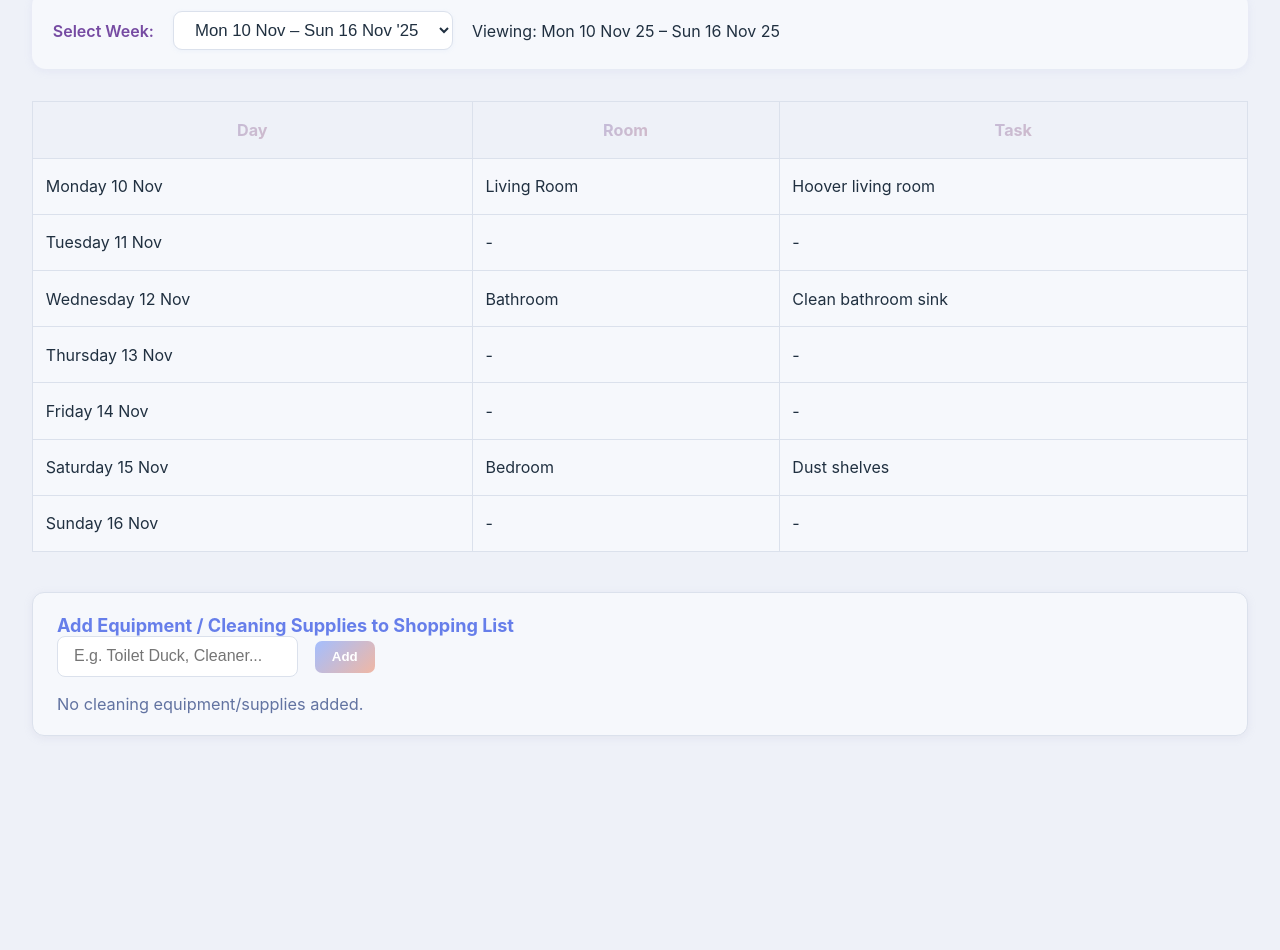
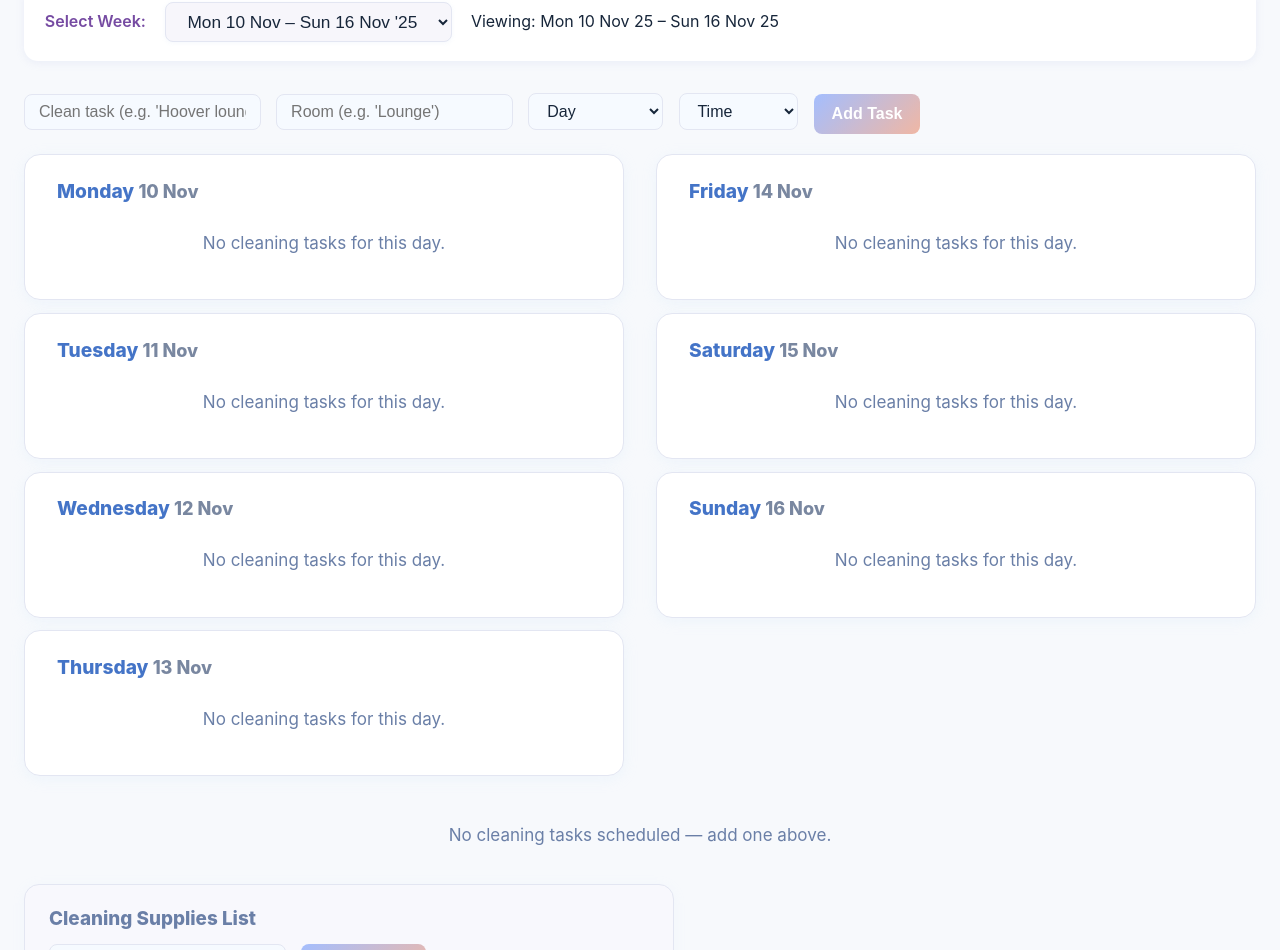
Before and after one commit to graemewright2005-ux/Home-Management-Hub, a plain HTML site: page pages/cleaning.html in a window 1280 px wide. Shown: the part 172-1122 px from the top of the page. Before the commit the page ends 948 px from the top, so only its background shows below. Drawn offline with Linux system fonts and the light colour scheme.

Commit message:
Enhance cleaning.html with new styles and task features
Refactor cleaning page styles and update task management functionality.

```diff
--- a/pages/cleaning.html
+++ b/pages/cleaning.html
@@ -8,69 +8,139 @@
         :root {
             --primary: #667eea;
             --primary-dark: #764ba2;
-            --gradient: linear-gradient(135deg, #a4befe 0%, #f0b7a4 100%);
-            --bg: #eef1f8;
-            --card: #f6f8fc;
-            --text: #203040;
-            --text-dim: #6273a1;
-            --border: #dbe1ec;
-            --accent: #f59e42;
+            --gradient: linear-gradient(135deg,#a4befe 0%, #f0b7a4 100%);
+            --bg: #f7f9fc;
+            --card: #fff;
+            --text: #17263a;
+            --text-dim: #6a7fa7;
+            --border: #e3e6f2;
+            --accent: #e37b38;
         }
-        body { background:var(--bg); color:var(--text); font-family: -apple-system, BlinkMacSystemFont, 'Segoe UI', sans-serif; }
-        * { box-sizing: border-box; }
-        .nav { background: var(--card); border-bottom: 1px solid var(--border); padding: 1rem 1.5rem; position: sticky; top: 0;}
+        body {
+            font-family: -apple-system, BlinkMacSystemFont, 'Segoe UI', sans-serif;
+            background: var(--bg);
+            color: var(--text);
+            line-height: 1.6;
+        }
+        * { box-sizing: border-box; margin:0; padding:0; }
+        .nav { background: var(--card); border-bottom: 1px solid var(--border); padding: 1rem 1.5rem; }
         .nav-content { max-width: 1400px; margin: 0 auto; display: flex; justify-content: space-between; align-items: center;}
         .nav-brand { font-size: 1.5rem; font-weight: 800; background: var(--gradient); -webkit-background-clip: text; -webkit-text-fill-color: transparent;}
         .nav-menu { display: flex; gap: 0.5rem; list-style: none;}
-        .nav-menu a { padding:0.6rem 1.2rem; border-radius:8px; text-decoration:none; color:var(--text-dim); font-weight:600; font-size:0.95rem; transition:all 0.2s;}
-        .nav-menu a:hover { background: rgba(102,126,234,0.1); color:var(--primary);}
-        .nav-menu a.active { background: var(--gradient); color:white;}
-        @media(max-width:768px){
-            .nav-menu{flex-direction:column;}
-        }
+        .nav-menu a { padding:0.6rem 1.2rem; border-radius:8px; text-decoration:none; color:var(--text-dim); font-weight:600; font-size:0.95rem;}
+        .nav-menu a:hover { background: rgba(102,126,234,0.12); color:var(--primary);}
+        .nav-menu a.active { background: var(--gradient); color:#fff;}
         .container { max-width: 1400px; margin: 0 auto; padding: 2rem 1.5rem;}
-        h1 { font-size:2rem; background:var(--gradient); -webkit-background-clip:text; -webkit-text-fill-color:transparent; margin: 0;}
-        /* Week selector */
+        h1 { font-size:2rem; background:var(--gradient); -webkit-background-clip:text; -webkit-text-fill-color:transparent; margin:0;}
+        /* Week picker controls */
         .week-picker-row {
             display: flex; gap: 1.2em; align-items: center; margin-bottom: 2em; flex-wrap: wrap;
             background: var(--card); padding: 1.2em 1.3em; border-radius: 14px; box-shadow: 0 2px 9px 0 rgba(160,170,220,0.14);
         }
         .week-picker-row label { font-weight:600; color:var(--primary-dark);}
         .week-picker-row select {
-            border-radius: 9px; background: #fff; border: 1px solid var(--border);
-            color: var(--text); padding: 0.47em 1em; font-size: 1.05em; box-shadow: 0 1px 5px 0 rgba(146,172,234,0.09);
+            border-radius: 8px; background: #f7f6fb; border: 1.5px solid var(--border); color: var(--text); padding: 0.47em 1em; font-size: 1.08em; box-shadow: 0 1px 5px 0 rgba(146,172,234,0.09);
         }
         .week-picker-row select:focus { outline:none; border-color: var(--primary); box-shadow: 0 2px 8px 0 #a4befe44;}
-        /* Cleaning cards and equipment */
-        .cleaning-tasks-table { width:100%; border-collapse:collapse; margin-bottom:2.5em;}
-        th, td { border:1px solid var(--border); padding:1.1em 0.8em; background:var(--card);}
-        th { background:var(--gradient); -webkit-background-clip:text; -webkit-text-fill-color:transparent; font-size:1.01em;}
+        /* Task grid and cards */
+        .task-grid {
+            display: grid;
+            grid-template-columns: repeat(2, 1fr);
+            gap: 2em;
+            margin-bottom:2em;
+        }
+        @media(max-width:950px){ .task-grid { grid-template-columns:1fr; gap:1em; } }
+        .cleaning-task-card {
+            background: var(--card);
+            border: 1.2px solid var(--border);
+            border-radius: 16px;
+            padding: 1.3em 2em;
+            box-shadow: 0 3px 14px 0 #cfe8fc35;
+            margin-bottom:0.8em;
+        }
+        .task-header {
+            font-size:1.1em;
+            font-weight:800;
+            margin-bottom:0.3em;
+            color: #6a7fa7;
+            letter-spacing: 0.01em;
+            background:var(--gradient);
+            -webkit-background-clip:text;
+            -webkit-text-fill-color:transparent;
+        }
+        .task-day-label {
+            font-size:1.2em;
+            font-weight:800;
+            margin-bottom:1em;
+            color:#4474c7;
+        }
+        .task-time {
+            font-size:1em; color:#e37b38; background:#fff8e8; border-radius: 6px; padding:0.1em 0.5em; margin-left:0.7em; font-weight:600; margin-bottom:0.2em;
+        }
+        .cleaning-task {
+            display:flex; align-items:center; gap:1em; margin-bottom:0.39em;
+        }
+        .task-room {font-size:1em; color:#764ba2; font-weight:600;}
+        .task-desc {font-size:1em; color:#273248;}
+        /* Add task controls */
+        .add-task-row { display:flex; gap:0.96em; flex-wrap:wrap; align-items:center; margin-bottom:1.18em; }
+        .add-task-row input, .add-task-row select {
+            font-size:1em;
+            padding:0.51em 0.87em;
+            border-radius:8px;
+            border:1.2px solid var(--border);
+            background:#f6faff;
+            color:#17263a;
+            margin-bottom:0.29em;
+        }
+        .add-task-row input:focus, .add-task-row select:focus {
+            outline:none;
+            border-color: #764ba2;
+            background:#e3eafe;
+        }
+        .add-task-row .btn {
+            padding:0.7em 1.12em;
+            border-radius:8px;
+            font-weight:600;
+            font-size:1em;
+            border:none;
+            background: var(--gradient);
+            color:#fff;
+            cursor:pointer;
+        }
+        .add-task-row .btn:hover { background: linear-gradient(120deg, var(--btn-hover) 3%, #f1d8ff 100%); }
+        .empty { color: var(--text-dim); font-size:1.065rem; margin:1.3em 0; text-align:center;}
+        /* Cleaning supplies section styling (copied from shopping) */
         .cleaning-card {
-            background:var(--card); border-radius:15px; border:1px solid var(--border); box-shadow: 0 3px 12px 0 rgba(190,196,220,0.09);
-            margin-bottom:1.2em; padding:1.3em 1.3em; display:flex;flex-direction:column; min-height:180px;
-            justify-content:space-between;
+            background: #f8f8fd;
+            border: 1.2px solid var(--border);
+            border-radius:15px;
+            padding:1.2em 1.5em;
+            margin-top:2.2em;
+            box-shadow:0 2px 12px #cfe8fc22;
+            max-width:650px;
         }
-        .cleaning-card-title { font-size:1.15em; font-weight:700; margin-bottom:0.3em; color:var(--primary-dark);}
-        .cleaning-card-desc { font-size:1em; margin-bottom:0.12em; color:var(--text-dim);}
-        .cleaning-card-actions { margin-top:auto; }
-        /* Equipment/shopping section */
-        .shopping-equip {
-            background:var(--card); border-radius:12px; border:1px solid var(--border); padding:1.3em 1.5em; margin-top:2em; box-shadow: 0 2px 8px 0 rgba(160,160,192,0.15);}
-        .shopping-equip label { font-weight:700; font-size:1.13em; color:var(--primary);}
-        .shopping-equip input[type=text] {
-            padding:0.65em 1em; border-radius:8px; border:1px solid var(--border); font-size:1em; margin-right:0.75em;
+        .cleaning-title {font-size:1.18em;font-weight:800;color:#6a7fa7; margin-bottom:0.5em;}
+        .cleaning-list-item {
+            display:flex;align-items:center;justify-content:space-between;margin-bottom:0.44em;font-size:1.02em;
+            padding:0.18em 0.2em;border-radius:7px;
+            background:#f6faff;
+            color:#e27c22;
         }
-        .shopping-equip .btn { padding:0.65em 1.3em; border-radius:7px; font-weight:600; color:#fff; background:var(--gradient); border:none; cursor:pointer;}
-        .shopping-equip .btn:hover { background:linear-gradient(135deg, #764ba2 0%, #f59e42 100%);}
-        .equip-list {padding-top:1.1em;}
-        .equip-list-item {display:flex;align-items:center;justify-content:space-between;margin-bottom:0.48em;}
-        .equip-list-item span {font-size:1.08em;}
-        .equip-list-remove {color:#fff;background:#ef4444;border:none;border-radius:7px;padding:0.15em 1.1em;cursor:pointer;}
-        .empty { color: var(--text-dim); font-size:1.02rem;}
+        .cleaning-list-remove {
+            color:#fff;
+            background: linear-gradient(120deg,#e37b38 30%, #fdb6b6 100%);
+            border:none;
+            border-radius:6px;
+            font-size:0.97em;
+            cursor:pointer;
+            padding:0.14em 0.75em;
+        }
+        .cleaning-list-remove:hover {background: linear-gradient(90deg,#d51b1b 0%, #ffadad 100%);}
     </style>
 </head>
 <body>
-<nav class="nav">
+<nav class="nav" aria-label="Main navigation">
     <div class="nav-content">
         <div class="nav-brand">🏠 Home Hub</div>
         <ul class="nav-menu" id="navMenu">
@@ -88,26 +158,45 @@
     <h1>Cleaning</h1>
     <div class="week-picker-row">
         <label for="weekSelect">Select Week:</label>
-        <select id="weekSelect" onchange="renderCleaningWeek()"></select>
+        <select id="weekSelect" onchange="renderCleaningWeek()" aria-label="Week picker"></select>
         <span id="weekLabel"></span>
     </div>
-    <div id="weekCleaningDisplay"></div>
-    <!-- Equipment/shopping list section at bottom -->
-    <div class="shopping-equip">
-        <form id="equipForm" onsubmit="addCleaningEquipment(event)">
-            <label for="equipInput">Add Equipment / Cleaning Supplies to Shopping List</label><br>
-            <input type="text" id="equipInput" placeholder="E.g. Toilet Duck, Cleaner...">
-            <button class="btn" type="submit">Add</button>
+    <form onsubmit="addCleaningTask(event)">
+        <div class="add-task-row">
+            <input type="text" id="addDesc" placeholder="Clean task (e.g. 'Hoover lounge')" required>
+            <input type="text" id="addRoom" placeholder="Room (e.g. 'Lounge')" required>
+            <select id="addDay" required>
+                <option value="">Day</option>
+                <option>Monday</option><option>Tuesday</option><option>Wednesday</option>
+                <option>Thursday</option><option>Friday</option><option>Saturday</option><option>Sunday</option>
+            </select>
+            <select id="addTime">
+                <option value="">Time</option>
+                <option>Morning</option>
+                <option>Afternoon</option>
+                <option>Evening</option>
+            </select>
+            <button class="btn btn-primary" type="submit">Add Task</button>
+        </div>
+    </form>
+    <div class="task-grid" id="taskGrid"></div>
+    <div class="empty" id="emptyTasks" style="display:none;">No cleaning tasks scheduled — add one above.</div>
+    <div class="cleaning-card">
+        <div class="cleaning-title">Cleaning Supplies List</div>
+        <form id="cleaningForm" onsubmit="addCleaningSupply(event)">
+            <div class="add-task-row">
+                <input type="text" id="cleaningInput" aria-label="Add supply" placeholder="E.g. Toilet Duck, Spray..." autocomplete="off">
+                <button class="btn btn-primary" type="submit">Add Supply</button>
+            </div>
         </form>
-        <div class="equip-list" id="equipList"></div>
+        <div id="cleaningList"></div>
+        <div class="empty" id="emptyCleaning" style="display:none;">No cleaning supplies added.</div>
     </div>
 </div>
 <script>
-// --- Week Picker, Monday-Sunday aligned, can cross months
 function getWeeksOfMonth(year, month) {
-    // month is 0-indexed!
     let d = new Date(year, month, 1);
-    while (d.getDay() !== 1) { d.setDate(d.getDate() + 1); } // first Monday
+    while (d.getDay() !== 1) d.setDate(d.getDate() + 1);
     let weeks = [];
     let weekStart = new Date(d);
     do {
@@ -116,20 +205,17 @@ function getWeeksOfMonth(year, month) {
         weeks.push({start: new Date(weekStart), end: new Date(weekEnd)});
         weekStart.setDate(weekStart.getDate() + 7);
     } while (weekStart.getMonth() === month || (weekStart <= new Date(year, month+1,0)));
-    // If 1st of month not Monday, add previous week (can cross months)
     let firstOfMonth = new Date(year, month, 1);
     let prevWeekStart = new Date(d); prevWeekStart.setDate(prevWeekStart.getDate()-7);
     if (d.getDate() !== 1) weeks.unshift({ start: prevWeekStart, end: new Date(prevWeekStart.getFullYear(), prevWeekStart.getMonth(), prevWeekStart.getDate()+6) });
     return weeks;
 }
-
 function populateWeekSelect() {
     const select = document.getElementById("weekSelect");
     select.innerHTML = "";
     let now = new Date();
     let year = now.getFullYear();
     let month = now.getMonth();
-
     let weeks = getWeeksOfMonth(year, month);
     weeks.forEach((week, idx) => {
         let startStr = `${week.start.toLocaleDateString('en-GB',{day:'numeric',month:'short'})}`;
@@ -137,14 +223,12 @@ function populateWeekSelect() {
         let label = `Mon ${startStr} – Sun ${endStr} '${week.end.getFullYear().toString().slice(-2)}`;
         select.innerHTML += `<option value="${week.start.toISOString()}">${label}</option>`;
     });
-
     select.selectedIndex = weeks.findIndex(w=>{
         let today = new Date();
         return today >= w.start && today <= w.end;
     });
     setWeekLabel();
 }
-
 function setWeekLabel() {
     const select = document.getElementById("weekSelect");
     const weekStart = new Date(select.value);
@@ -152,75 +236,118 @@ function setWeekLabel() {
     document.getElementById('weekLabel').textContent =
         `Viewing: Mon ${weekStart.toLocaleDateString('en-GB',{day:'numeric',month:'short',year:'2-digit'})} – Sun ${weekEnd.toLocaleDateString('en-GB',{day:'numeric',month:'short',year:'2-digit'})}`;
 }
-
+function getAllTasks() {
+    return JSON.parse(localStorage.getItem('hubCleaningTasks') || "[]");
+}
+function saveAllTasks(tasks) {
+    localStorage.setItem('hubCleaningTasks', JSON.stringify(tasks));
+}
+function addCleaningTask(event){
+    event.preventDefault();
+    let task = {
+        desc: document.getElementById('addDesc').value.trim(),
+        room: document.getElementById('addRoom').value.trim(),
+        day: document.getElementById('addDay').value,
+        time: document.getElementById('addTime').value,
+        id: "ct"+Date.now()+Math.random().toString(16).slice(2)
+    };
+    if(!task.desc || !task.room || !task.day) return;
+    let tasks = getAllTasks();
+    tasks.push(task);
+    saveAllTasks(tasks); document.querySelector('form').reset();
+    renderCleaningWeek();
+}
+function deleteCleaningTask(taskId){
+    let tasks = getAllTasks();
+    let filtered = tasks.filter(t => t.id !== taskId);
+    saveAllTasks(filtered);
+    renderCleaningWeek();
+}
 function renderCleaningWeek() {
     setWeekLabel();
     const select = document.getElementById("weekSelect");
     const weekStart = new Date(select.value);
-    let weekEnd = new Date(weekStart);
-    weekEnd.setDate(weekEnd.getDate() + 6);
-    // Dummy tasks for example, replace with your own cleaning logic!
-    let sampleTasks = [
-        { day: 'Monday', task: 'Hoover living room', room: 'Living Room' },
-        { day: 'Wednesday', task: 'Clean bathroom sink', room: 'Bathroom' },
-        { day: 'Saturday', task: 'Dust shelves', room: 'Bedroom' }
-    ];
-    let display = `<table class="cleaning-tasks-table"><thead><tr><th>Day</th><th>Room</th><th>Task</th></tr></thead><tbody>`;
-    for (let i=0; i<7; i++) {
-        let day = new Date(weekStart); day.setDate(day.getDate()+i);
-        let dayStr = day.toLocaleDateString('en-GB',{weekday:'long',day:'numeric',month:'short'});
-        let found = sampleTasks.filter(t => t.day === day.toLocaleDateString('en-GB',{weekday:'long'}));
-        if (found.length) found.forEach(t=>{
-            display += `<tr><td>${dayStr}</td><td>${t.room}</td><td>${t.task}</td></tr>`;
-        });
-        else display += `<tr><td>${dayStr}</td><td>-</td><td>-</td></tr>`;
+    let weekEnd = new Date(weekStart); weekEnd.setDate(weekEnd.getDate() + 6);
+    // Find week days as Date objects
+    let weekDays = Array.from({length:7},(_,i)=>{let d=new Date(weekStart);d.setDate(weekStart.getDate()+i);return d;});
+    // Get tasks for dates in week
+    let allTasks = getAllTasks();
+    // Map weekday names to date objects
+    let dayNames = ["Monday","Tuesday","Wednesday","Thursday","Friday","Saturday","Sunday"];
+    let gridHTML = "";
+    for(let col=0;col<2;col++){
+        gridHTML += `<div>`;
+        for(let row=0; row<4; row++){
+            let idx = col*4+row;
+            if(idx>=7) continue;
+            let d = weekDays[idx];
+            let name = dayNames[idx];
+            let tasks = allTasks.filter(t => t.day === name);
+            gridHTML += `<div class="cleaning-task-card">
+            <div class="task-day-label">${name} <span style="font-size:0.94em; color:#7987a0;">${d.toLocaleDateString('en-GB',{day:'numeric',month:'short'})}</span></div>
+            ${(tasks.length==0)?
+                `<div class="empty">No cleaning tasks for this day.</div>`
+            :
+                `<div class="task-header">Tasks:</div>`+
+                tasks.map(ts=>`
+                <div class="cleaning-task">
+                    <span class="task-room">${ts.room}</span>
+                    <span class="task-desc">${ts.desc}</span>
+                    ${ts.time ? `<span class="task-time">${ts.time}</span>` : ``}
+                    <button class="cleaning-list-remove" onclick="deleteCleaningTask('${ts.id}')">Remove</button>
+                </div>`).join('')
+            }
+            </div>`;
+        }
+        gridHTML += `</div>`;
     }
-    display += "</tbody></table>";
-    document.getElementById('weekCleaningDisplay').innerHTML = display;
+    document.getElementById("taskGrid").innerHTML = gridHTML;
+    document.getElementById("emptyTasks").style.display = (allTasks.length === 0) ? 'block':'none';
 }
-
-// --- Equipment/Cleaning Shopping List
-function getCleaningEquipment() {
+// --- Cleaning Supplies ---
+function getCleaningSupplies() {
     return JSON.parse(localStorage.getItem('hubCleaningEquipment') || "[]");
 }
-function saveCleaningEquipment(list) {
+function saveCleaningSupplies(list) {
     localStorage.setItem('hubCleaningEquipment', JSON.stringify(list));
 }
-function addCleaningEquipment(event){
+function addCleaningSupply(event){
     event.preventDefault();
-    let val = document.getElementById('equipInput').value.trim();
+    let val = document.getElementById('cleaningInput').value.trim();
     if(!val) return;
-    let list = getCleaningEquipment();
+    let list = getCleaningSupplies();
     if(!list.includes(val)) list.push(val);
-    saveCleaningEquipment(list);
-    renderCleaningEquipment();
-    document.getElementById('equipInput').value = '';
+    saveCleaningSupplies(list);
+    renderCleaningSupplies();
+    document.getElementById('cleaningForm').reset();
 }
-function removeCleaningEquipment(idx){
-    let list = getCleaningEquipment();
+function deleteCleaningSupply(idx){
+    let list = getCleaningSupplies();
     list.splice(idx,1);
-    saveCleaningEquipment(list);
-    renderCleaningEquipment();
+    saveCleaningSupplies(list);
+    renderCleaningSupplies();
 }
-function renderCleaningEquipment(){
-    const list = getCleaningEquipment();
-    const div = document.getElementById('equipList');
+function renderCleaningSupplies(){
+    const list = getCleaningSupplies();
+    const div = document.getElementById('cleaningList');
     if(list.length===0){
-        div.innerHTML = `<div class="empty">No cleaning equipment/supplies added.</div>`;
+        div.innerHTML = '';
+        document.getElementById('emptyCleaning').style.display = 'block';
         return;
     }
+    document.getElementById('emptyCleaning').style.display = 'none';
     div.innerHTML = list.map((item,idx)=>`
-        <div class="equip-list-item">
+        <div class="cleaning-list-item">
             <span>${item}</span>
-            <button class="equip-list-remove" onclick="removeCleaningEquipment(${idx})">Remove</button>
+            <button class="cleaning-list-remove" onclick="deleteCleaningSupply(${idx})">Remove</button>
         </div>
     `).join('');
 }
-
-window.addEventListener("DOMContentLoaded",()=>{
+// --- Page load ---
+window.addEventListener('DOMContentLoaded',()=>{
     populateWeekSelect();
     renderCleaningWeek();
-    renderCleaningEquipment();
+    renderCleaningSupplies();
 });
 </script>
 </body>
```
